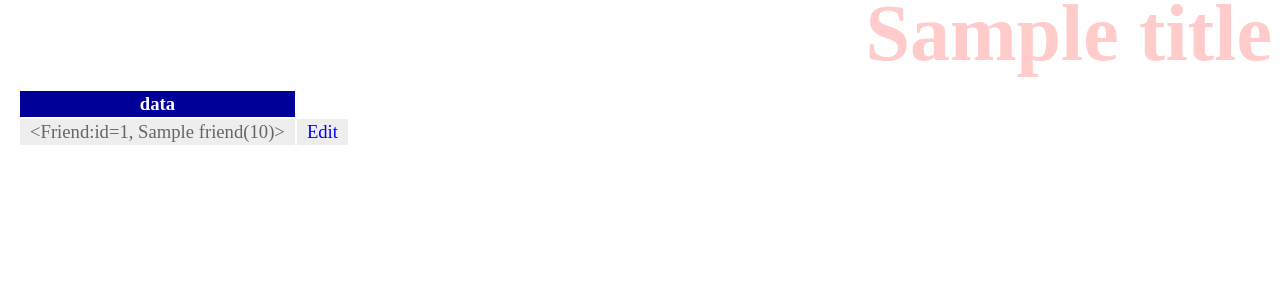
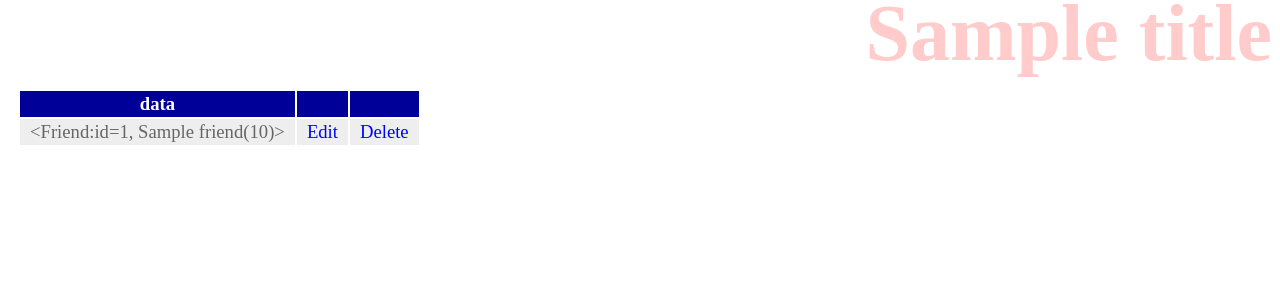
Before and after one commit to maetatu22/django_app, a Django app: template hello/templates/hello/index.html in a window 1280 px wide. Shown: the top 300 px of the page. Run offline with Django 3.2, Linux system fonts and the light colour scheme; tables that the repository leaves empty hold one stand-in row (values such as "Sample post"); the template is opened without the code that fills it: values that come from a table or form of the project are taken from there, most other values are stand-ins (such as "Sample title", 1, 10 or a date in 2020); parts of the project's set-up code (start-up, migrations or seed data) failed here and were passed over.

Commit message:
delete　link作成

```diff
--- a/hello/templates/hello/index.html
+++ b/hello/templates/hello/index.html
@@ -12,11 +12,14 @@
     <table>
       <tr>
         <th>data</th>
+        <th></th>
+        <th></th>
       </tr>
     {% for item in data %}
       <tr>
         <td>{{item}}</td>
         <td><a href="{% url 'edit' item.id %}">Edit</a></td>
+        <td><a href="{% url 'delete' item.id %}">Delete</a></td>
       </tr>
     {% endfor %}
     </table>
```
